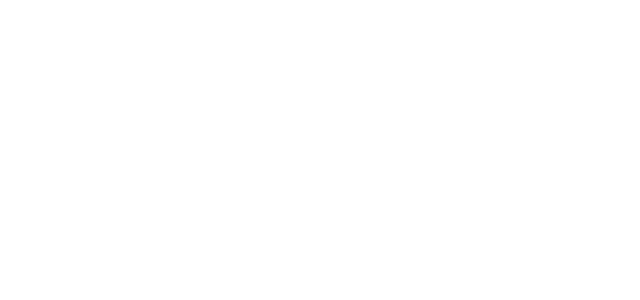
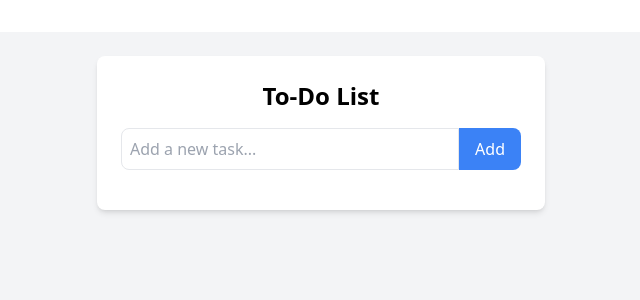
Before and after one commit to jigycode/table-sorting, a React (Vite) app: page /todoList in a window 1280 px wide. Before the commit this address had no page. Shown: the top 300 px of the page, without its empty margins (319-959 px from the left). Built offline with nearby package versions, Linux system fonts and the light colour scheme.

Commit message:
add ToDoList component with task management; update package dependencies

```diff
--- a/package.json
+++ b/package.json
@@ -11,8 +11,10 @@
   },
   "dependencies": {
     "@tailwindcss/vite": "^4.0.7",
+    "formik": "^2.4.6",
     "react": "^19.0.0",
     "react-dom": "^19.0.0",
+    "react-hot-toast": "^2.5.2",
     "react-router-dom": "^7.2.0",
     "reacticon": "^0.0.1"
   },
--- a/src/App.jsx
+++ b/src/App.jsx
@@ -2,6 +2,7 @@
 import { BrowserRouter as Router, Routes, Route } from "react-router-dom";
 import Table from "./Components/Table";
 import ToDo from "./Components/ToDo";
+import ToDoLIst from "./Components/ToDoLIst";
 
 function App() {
   return (
@@ -10,6 +11,7 @@
         <Routes>
           <Route path="/table" element={<Table />} />
           <Route path="/todo" element={<ToDo />} />
+          <Route path="/todoList" element={<ToDoLIst />} />
         </Routes>
       </Router>
     </>
--- a/src/Components/ToDoLIst.jsx
+++ b/src/Components/ToDoLIst.jsx
@@ -1,7 +1,95 @@
-import "react";
+import { useState } from "react";
+import { useEffect } from "react";
+import { FaTrash } from "react-icons/fa";
+import { Formik } from "formik";
+import toast, { Toaster } from "react-hot-toast";
 
-const ToDoLIst = () => {
-  return <div>ToDoLIst</div>;
-};
+export default function TodoApp() {
+  const [tasks, setTasks] = useState([]);
+  const [setTask] = useState("");
 
-export default ToDoLIst;
+  const addTask = (taskText) => {
+    if (taskText.trim() !== "") {
+      const newTasks = [...tasks, { text: taskText, completed: false }];
+      setTasks(newTasks);
+      localStorage.setItem("notes", JSON.stringify(newTasks));
+      setTask("");
+    }
+  };
+
+  useEffect(() => {
+    const savedNotes = JSON.parse(localStorage.getItem("notes"));
+    if (savedNotes) {
+      setTasks(savedNotes);
+    }
+  }, []);
+
+  const toggleTask = (index) => {
+    const newTasks = tasks.map((t, i) =>
+      i === index ? { ...t, completed: !t.completed } : t
+    );
+    setTasks(newTasks);
+  };
+
+  const deleteTask = (index) => {
+    setTasks(tasks.filter((_, i) => i !== index));
+  };
+
+  return (
+    <div className="min-h-screen flex flex-col items-center bg-gray-100 p-6">
+      <div className="w-full max-w-md bg-white p-6 rounded-lg shadow-md">
+        <h1 className="text-2xl font-bold mb-4">To-Do List</h1>
+        <Formik
+          initialValues={{ task: "" }}
+          onSubmit={(values, { resetForm }) => {
+            addTask(values.task);
+            resetForm();
+          }}
+        >
+          {({ handleChange, handleSubmit, values }) => (
+            <form onSubmit={handleSubmit} className="flex mb-4">
+              <input
+                type="text"
+                name="task"
+                value={values.task}
+                onChange={handleChange}
+                className="flex-1 p-2 border rounded-l-lg focus:outline-none"
+                placeholder="Add a new task..."
+              />
+              <button
+                type="submit"
+                className="bg-blue-500 text-white px-4 py-2 rounded-r-lg hover:bg-blue-600"
+              >
+                Add
+              </button>
+            </form>
+          )}
+        </Formik>
+
+        <ul>
+          {tasks.map((t, index) => (
+            <li
+              key={index}
+              className="flex justify-between items-center p-2 border-b"
+            >
+              <span
+                onClick={() => toggleTask(index)}
+                className={`flex-1 cursor-pointer ${
+                  t.completed ? "line-through text-gray-500" : ""
+                }`}
+              >
+                {t.text}
+              </span>
+              <button
+                onClick={() => deleteTask(index)}
+                className="text-red-500 hover:text-red-700"
+              >
+                <FaTrash />
+              </button>
+            </li>
+          ))}
+        </ul>
+      </div>
+    </div>
+  );
+}
```
Also changed, not shown: 1 other file (tests, documents, lock files or other folders).
